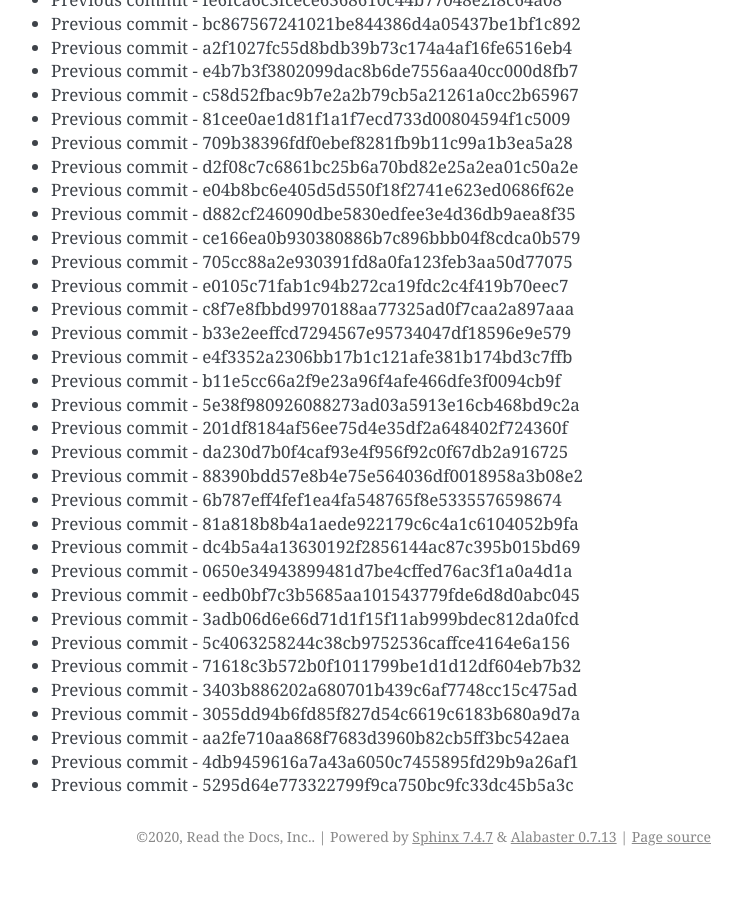
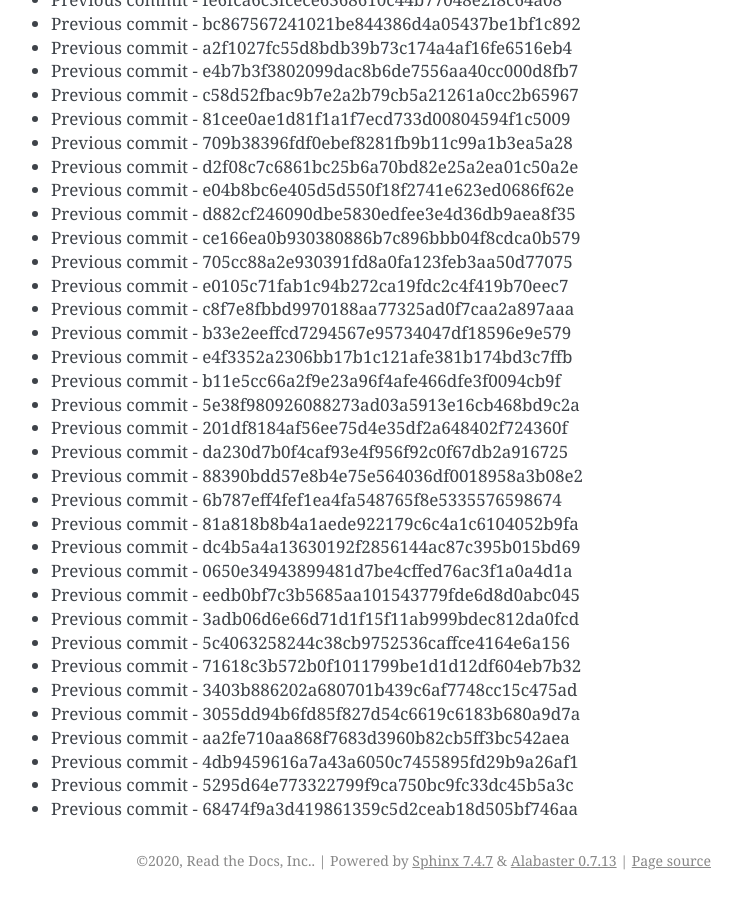
Before and after one commit to readthedocs/rtd-git-stresstest, a Sphinx documentation site: the page built from docs/updates.rst, in a window 1280 px wide and 900 px high, scrolled down 84944 px. Shown: the whole window, without its empty margins (399-1141 px from the left). Built offline with Sphinx 7.4.7, drawn with Linux system fonts in a browser that asks for light colours; before the commit the page ends 85820 px from its top, so only the background shows below that.

Commit message:
Generating commit from previous: 68474f9a3d419861359c5d2ceab18d505bf746aa

```diff
--- a/docs/updates.rst
+++ b/docs/updates.rst
@@ -3601,3 +3601,4 @@ It can be tested for any performance characteristics.
 * Previous commit - aa2fe710aa868f7683d3960b82cb5ff3bc542aea
 * Previous commit - 4db9459616a7a43a6050c7455895fd29b9a26af1
 * Previous commit - 5295d64e773322799f9ca750bc9fc33dc45b5a3c
+* Previous commit - 68474f9a3d419861359c5d2ceab18d505bf746aa
```
